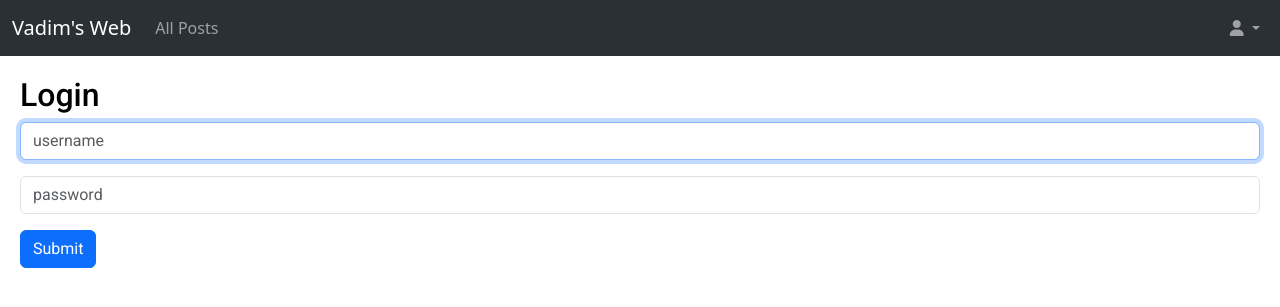
After one commit to Vadzimdi/Social_Media, a Django app: page /login in a window 1280 px wide. The commit adds this page. Shown: the top 307 px of the page. Run offline with Django 4.2, Linux system fonts and the light colour scheme; some libraries are stand-ins or nearby versions.

Commit message:
added base settings for layout

```diff
--- a/web/static/web/styles.css
+++ b/web/static/web/styles.css
@@ -0,0 +1,18 @@
+html {
+    font-size: 16px;
+}
+
+.body {
+    margin: 20px;
+    font-family: 'Roboto', sans-serif;
+    font-size: 16px;
+    font-weight: 400;
+    color: black;
+    background-color: white;
+    min-width: 320px;
+}
+
+.navbar-nav .dropdown-menu {
+    right: 0;
+    left: auto;
+}
--- a/web/templates/web/layout.html
+++ b/web/templates/web/layout.html
@@ -5,12 +5,68 @@
 <head>
     <meta charset="UTF-8">
     <meta http-equiv="X-UA-Compatible" content="IE=edge">
-    <meta name="viewport" content="width=device-width, initial-scale=1.0">
-    <link rel="stylesheet" href="https://stackpath.bootstrapcdn.com/bootstrap/4.4.1/css/bootstrap.min.css" integrity="sha384-Vkoo8x4CGsO3+Hhxv8T/Q5PaXtkKtu6ug5TOeNV6gBiFeWPGFN9MuhOf23Q9Ifjh" crossorigin="anonymous">
+    <meta name="viewport" content="width=device-width, initial-scale=1">
+    <!-- bootstrap -->
+    <link href="https://cdn.jsdelivr.net/npm/bootstrap@5.3.0-alpha3/dist/css/bootstrap.min.css" rel="stylesheet" integrity="sha384-KK94CHFLLe+nY2dmCWGMq91rCGa5gtU4mk92HdvYe+M/SXH301p5ILy+dN9+nJOZ" crossorigin="anonymous">
+
+    <!-- bootstrap js and poopers-->
+    <script src="https://cdn.jsdelivr.net/npm/bootstrap@5.3.0-alpha3/dist/js/bootstrap.bundle.min.js" integrity="sha384-ENjdO4Dr2bkBIFxQpeoTz1HIcje39Wm4jDKdf19U8gI4ddQ3GYNS7NTKfAdVQSZe" crossorigin="anonymous"></script>
+
+    <!-- css -->
     <link href="{% static 'web/styles.css' %}" rel="stylesheet">
+
+    <!-- google fonts -->
+    <link rel="preconnect" href="https://fonts.googleapis.com">
+    <link rel="preconnect" href="https://fonts.gstatic.com" crossorigin>
+    <link href="https://fonts.googleapis.com/css2?family=EB+Garamond&family=Poppins&family=Roboto+Condensed:ital,wght@1,300&family=Roboto:wght@300;400;500;700&family=Rowdies&display=swap" rel="stylesheet">
+
+    <!-- font awesome -->
+    <script src="https://kit.fontawesome.com/395c90771a.js" crossorigin="anonymous"></script>
+
     <title>{% block title %}Social Network{% endblock %}</title>
+
 </head>
 <body>
+    <nav class="navbar bg-dark navbar-expand-lg bg-body-tertiary" data-bs-theme="dark">
+        <div class="container-fluid">
+          <div class="navbar-brand">Vadim's Web</div>
+          <button class="navbar-toggler" type="button" data-bs-toggle="collapse" data-bs-target="#navbarSupportedContent" aria-controls="navbarSupportedContent" aria-expanded="false" aria-label="Toggle navigation">
+            <span class="navbar-toggler-icon"></span>
+          </button>
+          <div class="collapse navbar-collapse" id="navbarSupportedContent">
+            <ul class="navbar-nav me-auto mb-2 mb-lg-0">
+                {% if user.is_authenticated %}
+                    <li class="nav-item">
+                        <a class="nav-link" href="#"><strong>{{ user.username }}</strong></a>
+                    </li>
+                {% endif %}
+                <li class="nav-item">
+                    <a class="nav-link"  href="{% url 'index' %}">All Posts</a>
+                </li>
+                {% if user.is_authenticated %}
+                    <li class="nav-item">
+                        <a class="nav-link" href="#">Following</a>
+                    </li>
+                {% endif %}
+            </ul>
+            <ul class="navbar-nav ms-auto mb-2 mb-lg-0">
+                <li class="nav-item dropdown">
+                    <a class="nav-link dropdown-toggle" href="#" role="button" data-bs-toggle="dropdown" aria-expanded="false">
+                        <i class="fa-solid fa-user"></i>
+                    </a>
+                    <ul class="dropdown-menu">
+                        {% if user.is_authenticated %}
+                            <li><a class="dropdown-item" href="#">Log out</a></li>
+                        {% else %}
+                            <li><a class="dropdown-item" href="#">Login</a></li>
+                            <li><a class="dropdown-item" href="#">Register</a></li>
+                        {% endif %}
+                    </ul>
+                  </li>
+            </ul>
+          </div>
+        </div>
+      </nav>
     <div class="body">
         {% block body %}
         {% endblock %}
--- /dev/null
+++ b/web/templates/web/login.html
@@ -0,0 +1,22 @@
+{% extends "web/layout.html" %}
+
+{% block body %}
+
+    <h2>Login</h2>
+
+    {% if message %}
+        <div>{{ message }}</div>
+    {% endif %}
+
+    <form action="{% url 'login' %}" method="post">
+        {% csrf_token %}
+        <div class="mb-3">
+            <input type="text" autofocus class="form-control"  placeholder="username" name="username">
+          </div>
+          <div class="mb-3">
+            <input type="text" autofocus class="form-control"  placeholder="password" name="password">
+          </div>
+          <input class="btn btn-primary" type="submit">
+    </form>
+
+{% endblock %}
--- a/web/urls.py
+++ b/web/urls.py
@@ -4,5 +4,6 @@ from . import views
 
 urlpatterns = [
     path("", views.index, name="index"),
+    path("login", views.login_view, name="login"),
 
 ]
--- a/web/views.py
+++ b/web/views.py
@@ -1,6 +1,27 @@
 from django.shortcuts import render
 from django.http import HttpResponse, HttpResponseRedirect
+from django.contrib.auth import authenticate, login, logout
+from django.urls import reverse
 
 
 def index(request):
     return render(request, "web/index.html")
+
+
+def login_view(request):
+    if request.method == 'POST':
+        username = request.POST['username']
+        password = request.POST['password']
+
+        user = authenticate(request, username=username, password=password)
+
+        # Check if Successful
+        if user is not None:
+            login(request, user)
+            return HttpResponseRedirect(reverse('index'))
+        else:
+            return render(request, "web/login.html", {
+                "message": "Invalid username and/or password."
+            })
+    else:
+        return render(request, "web/login.html")
```
